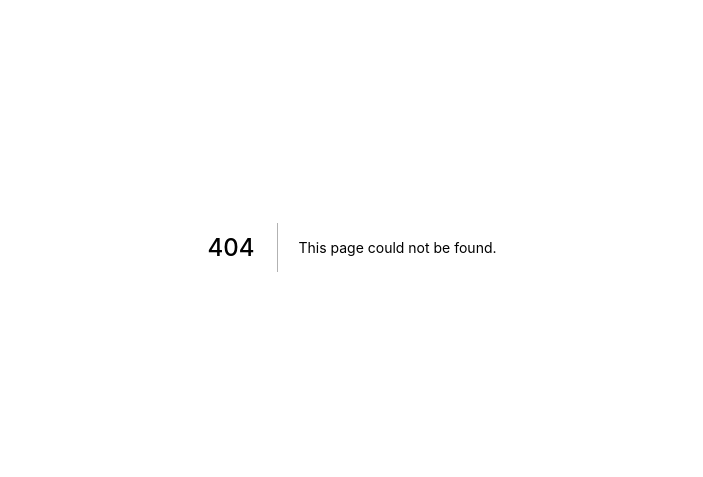
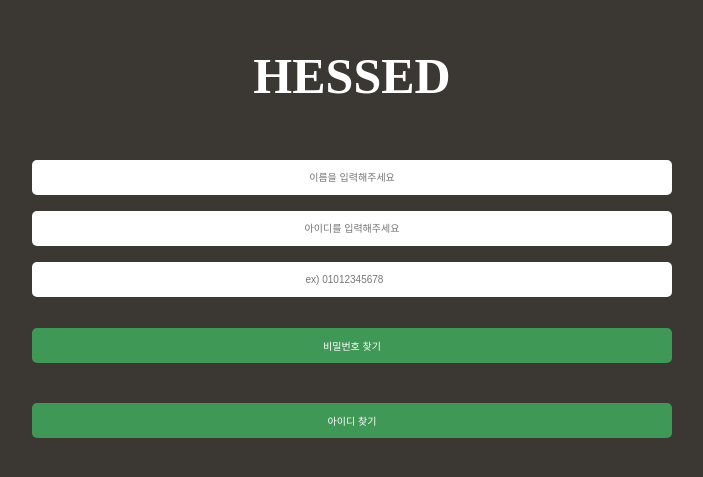
Before and after one commit to honeykikiki/HESSED, a Next.js app in the folder prepare/front/: page /login/pwSearch in a window 1280 px wide. Before the commit this address had no page. Shown: the part 153-630 px from the top of the page, without its empty margins (288-991 px from the left). Built offline with nearby package versions, Linux system fonts and the light colour scheme.

Commit message:
login-page

```diff
--- a/prepare/front/components/LoginLayout.js
+++ b/prepare/front/components/LoginLayout.js
@@ -1,17 +1,19 @@
 import React from 'react';
 import Link from 'next/link';
 
-import styles from '../styles/css/loginLayout.module.css';
+import style from '../styles/css/loginLayout.module.css';
 
 const MainLayout = ({ children }) => {
   return (
-    <div className={styles.back}>
-      <div className={styles.maxWidth}>
-        <Link href="/">
-          <a>
-            <h1 className={styles.logo}>HESSED</h1>
-          </a>
-        </Link>
+    <div className={style.back}>
+      <div className={style.maxWidth}>
+        <div className={style.logoBox}>
+          <Link href="/">
+            <a>
+              <h1 className={style.logo}>HESSED</h1>
+            </a>
+          </Link>
+        </div>
         <div>{children}</div>
       </div>
     </div>
--- a/prepare/front/pages/_app.js
+++ b/prepare/front/pages/_app.js
@@ -12,7 +12,7 @@ const Hessed = ({ Component }) => {
       setTimeout(() => {
         const loadingPage = document.querySelector('.loadingPage');
         loadingPage.style.display = 'none';
-      }, 0);
+      }, 1000);
     }
   }, [loading]);
   return (
--- /dev/null
+++ b/prepare/front/pages/login/pwSearch.js
@@ -0,0 +1,62 @@
+import React, { useCallback } from 'react';
+import Link from 'next/link';
+
+import LoginLayout from '../../components/LoginLayout';
+import style from '../../styles/css/loginForm.module.css';
+import useinput from '../../hooks/useinput';
+
+const IdSearch = () => {
+  const [nickname, onChangeNickname, setNickname] = useinput('');
+  const [phone, onChangePhone, setPhone] = useinput('');
+
+  const onSubmitIdSearch = useCallback(
+    (e) => {
+      e.preventDefault();
+    },
+    [nickname, phone],
+  );
+  return (
+    <LoginLayout>
+      <form className={style.form} onSubmit={onSubmitIdSearch}>
+        <input
+          placeholder="이름을 입력해주세요"
+          value={nickname}
+          onChange={onChangeNickname}
+          required
+        />
+        <br />
+
+        <input
+          placeholder="아이디를 입력해주세요"
+          value={nickname}
+          onChange={onChangeNickname}
+          required
+        />
+        <br />
+
+        <input
+          placeholder="ex) 01012345678"
+          value={phone}
+          onChange={onChangePhone}
+          type="number"
+          maxlength="11"
+        />
+        <br />
+
+        <button type="submit">비밀번호 찾기</button>
+      </form>
+      <div className={style.div}>
+        <Link href="/login/idSearch">
+          <a>
+            <button style={{ marginTop: 20 }} type="submit">
+              아이디 찾기
+            </button>
+          </a>
+        </Link>
+      </div>
+      {false ? <div>하이</div> : null}
+    </LoginLayout>
+  );
+};
+
+export default IdSearch;
--- a/prepare/front/styles/css/loginForm.module.css
+++ b/prepare/front/styles/css/loginForm.module.css
@@ -18,15 +18,12 @@
 }
 
 .div {
+  margin-top: 20px;
   text-align: center;
 }
 
-.div a {
-  display: block;
-  margin-top: 20px;
-}
-
 .div a p {
+  display: inline;
   font-size: 1.4rem;
   color: #409857;
 }
--- a/prepare/front/styles/css/loginLayout.module.css
+++ b/prepare/front/styles/css/loginLayout.module.css
@@ -7,6 +7,7 @@
 .back .maxWidth {
   max-width: 800px;
   margin: auto;
+  padding-top: 200px;
 }
 
 .back input,
@@ -20,14 +21,18 @@
 }
 
 .back button {
+  margin-top: 20px;
   background-color: #409857;
   color: white;
 }
 
+.logoBox {
+  text-align: center;
+}
+
 .logo {
-  padding-top: 200px;
-  padding-bottom: 50px;
-  text-align: center;
+  display: inline-block;
+  margin-bottom: 50px;
   color: white;
   font-size: 50px;
 }
```
Also changed, not shown: prepare/front/components/login/LoginForm.js (+4 -6 lines), prepare/front/pages/login/idSearch.js (added, +52 -0 lines), prepare/front/pages/login/loginInfo.js (added, +28 -0 lines), prepare/front/pages/signup.js (+3 -21 lines).
